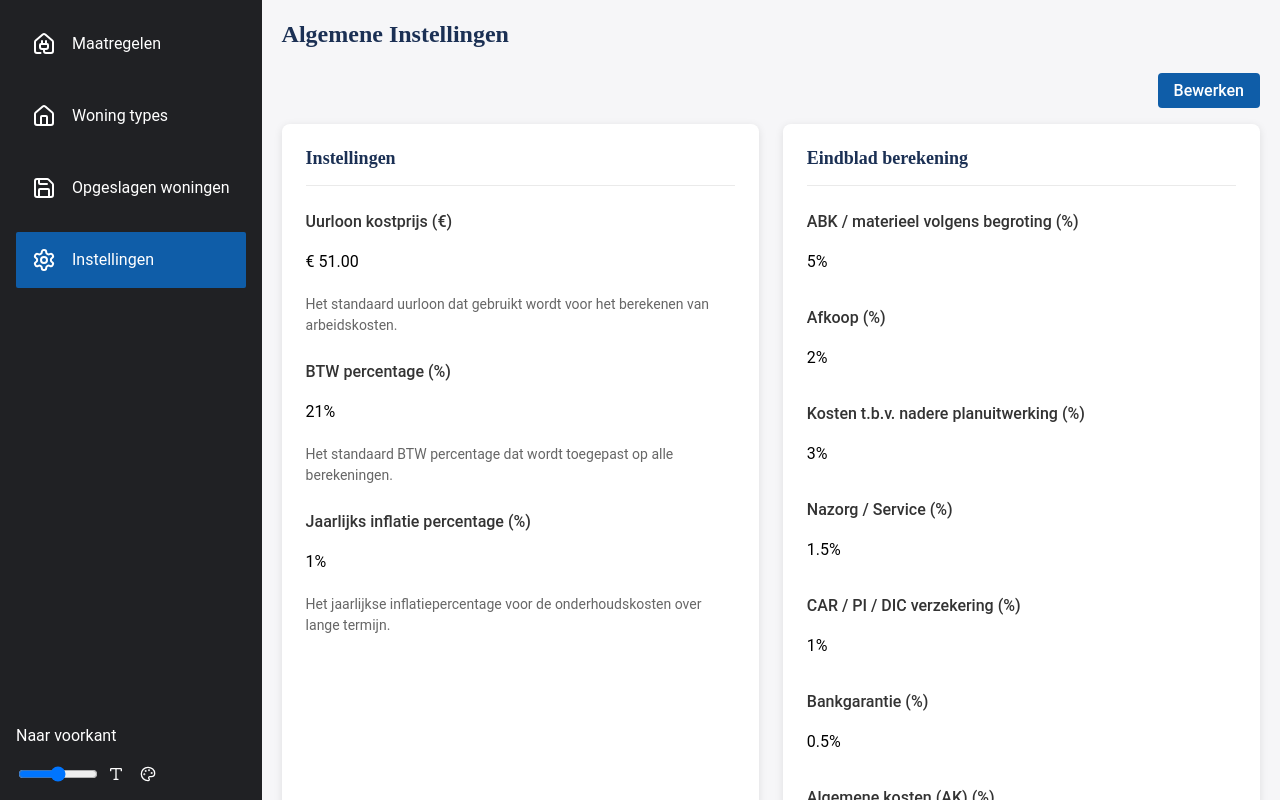
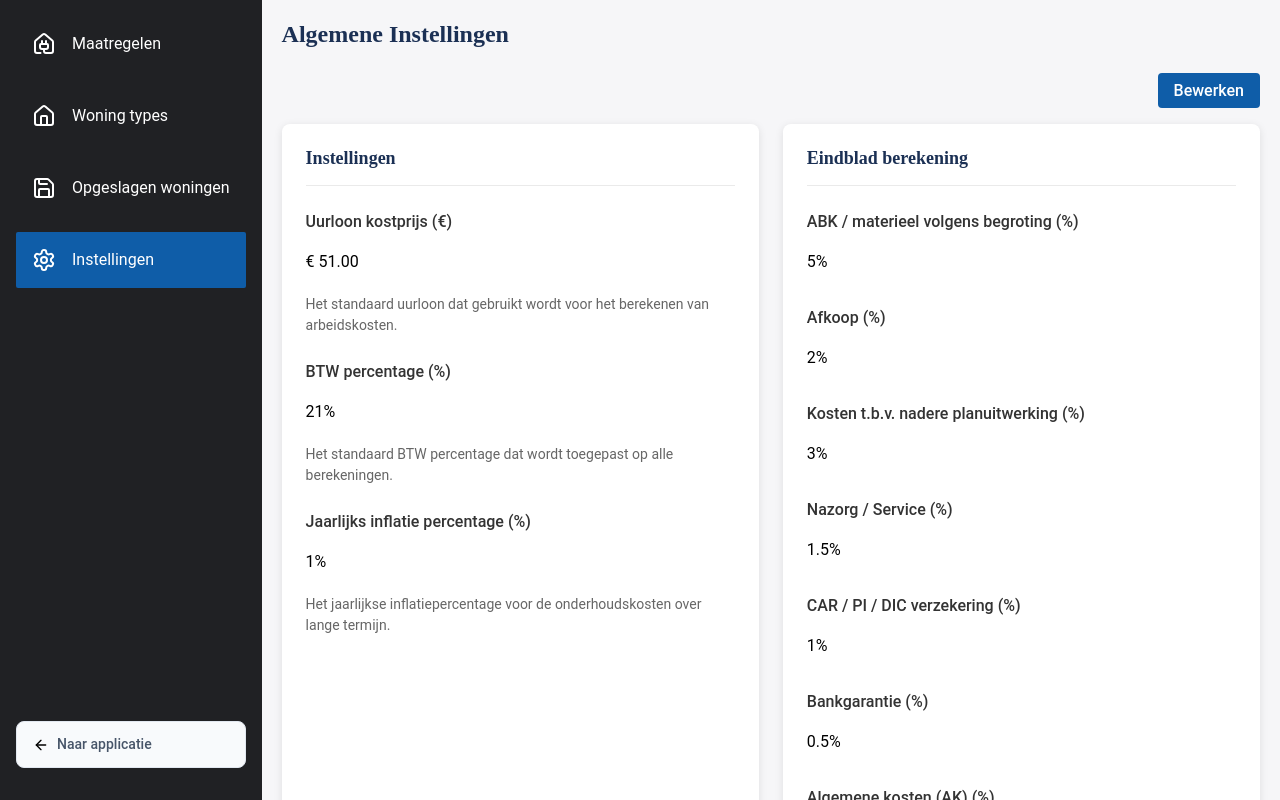
Before and after one commit to Ruben-DP/Greenbooster, a Next.js app: page /admin/instellingen in a window 1280 px wide. Built offline with nearby package versions, Linux system fonts and the light colour scheme; no server answers; the database is empty; a web font is replaced by a local one.

Commit message:
removed theme and styled back to front button

```diff
--- a/src/modules/header/Header.tsx
+++ b/src/modules/header/Header.tsx
@@ -7,6 +7,7 @@ import {
   Save,
   Settings,
   Link,
+  ArrowLeft,
 } from "lucide-react";
 import { ThemeControls } from "./ThemeControls";
 
@@ -39,12 +40,38 @@ export default function Header() {
       />
       <div style={{ marginTop: "auto", width: "100%" }}>
         <a
-          style={{ marginBottom: "16px", display: "block", textDecoration: "none" }}
           href="/"
+          style={{
+            display: "flex",
+            alignItems: "center",
+            gap: "8px",
+            padding: "12px 16px",
+            marginBottom: "16px",
+            backgroundColor: "#f8fafc",
+            color: "#475569",
+            textDecoration: "none",
+            borderRadius: "8px",
+            border: "1px solid #e2e8f0",
+            fontSize: "14px",
+            fontWeight: "500",
+            transition: "all 0.2s ease",
+            cursor: "pointer"
+          }}
+          onMouseEnter={(e) => {
+            e.currentTarget.style.backgroundColor = "#f1f5f9";
+            e.currentTarget.style.borderColor = "#cbd5e1";
+            e.currentTarget.style.transform = "translateY(-1px)";
+          }}
+          onMouseLeave={(e) => {
+            e.currentTarget.style.backgroundColor = "#f8fafc";
+            e.currentTarget.style.borderColor = "#e2e8f0";
+            e.currentTarget.style.transform = "translateY(0)";
+          }}
         >
-          Naar voorkant
+          <ArrowLeft size={16} color="black" />
+          Naar applicatie
         </a>
-        <ThemeControls />
+        {/* <ThemeControls /> */}
       </div>
     </nav>
   );
```
